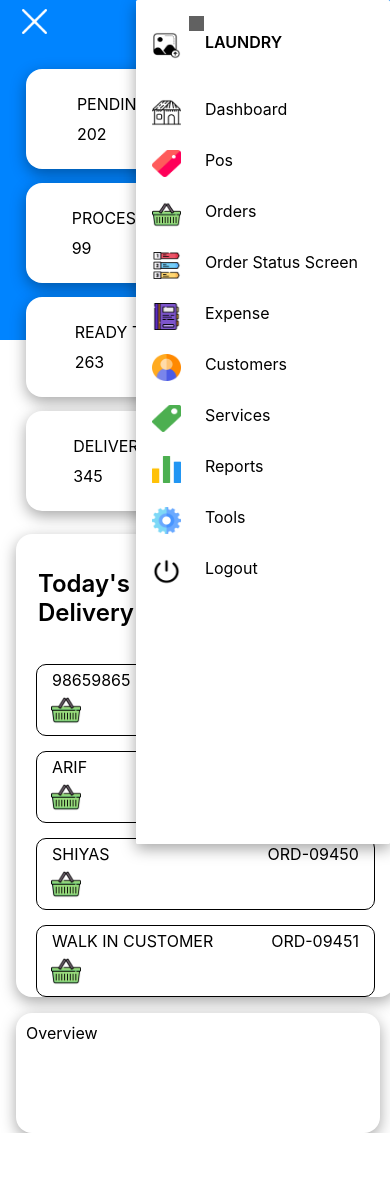
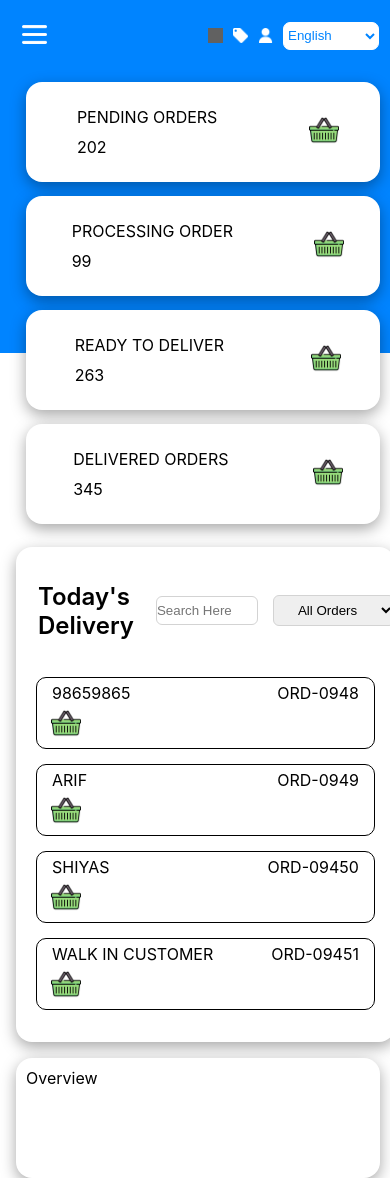
Before and after one commit to akashpal9007/rctDashBoard, a React (Create React App) app: page / in a window 390 px wide. Before the commit the page ends 1133 px from the top, so only its background shows below. Built offline with nearby package versions, Linux system fonts and the light colour scheme; grey boxes are pictures that could not be loaded.

Commit message:
updated media

```diff
--- a/src/Components/Navbar.css
+++ b/src/Components/Navbar.css
@@ -37,3 +37,11 @@
     width: 6rem;
     border-radius: 7px;
 }
+@media (max-width: 900px) {
+    .navbar{
+        margin-top: 1.3rem;
+    }
+    .right-nav{
+        margin-right: 11px;
+    }
+}
--- a/src/Components/TrackBoard.css
+++ b/src/Components/TrackBoard.css
@@ -41,8 +41,9 @@
     }
     .board{
         width: fit-content;
-        margin-right: 0.6rem;
+        margin-right: 1rem;
         height: max-content;
+        padding-bottom: 2rem;
     }
     .board-top>select{
         margin-right: 0px;
--- a/src/Contexts/ContextProvider.jsx
+++ b/src/Contexts/ContextProvider.jsx
@@ -3,7 +3,7 @@ import { createContext, useState } from "react";
 export const StateContext = createContext();
 
 const ContextProvider = ({ children }) => {
-    const [activeMenu, setActiveMenu] = useState(true);
+    const [activeMenu, setActiveMenu] = useState(false);
   return (
     <StateContext.Provider value={{activeMenu, setActiveMenu}}>
         {children}
```
